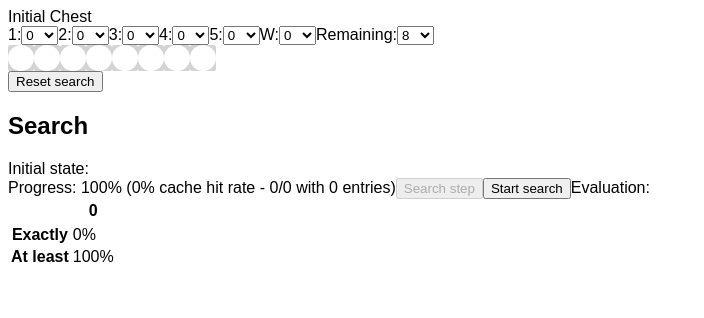
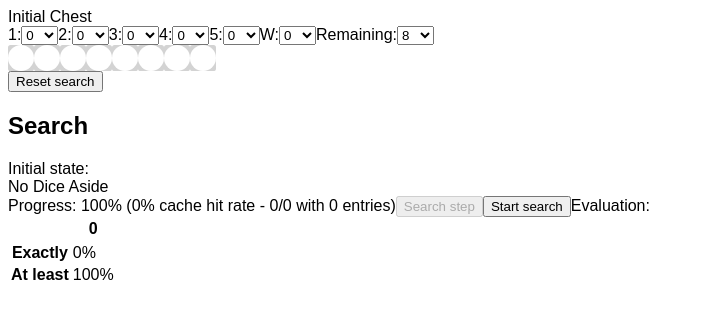
Before and after one commit to costas-basdekis/probable-worms, a React (Create React App) app: page / in a window 1280 px wide. Shown: the top 318 px of the page, without its empty margins (0-704 px from the left). Built offline with nearby package versions, Linux system fonts and the light colour scheme.

Commit message:
Display text for empy chest

```diff
--- a/src/App.tsx
+++ b/src/App.tsx
@@ -91,6 +91,9 @@ class RChest extends Component<RChestProps> {
         {_.range(remainingDice).map(index => (
           <Die key={index} face={""} tiny />
         ))}
+        {!chest.diceCount && !remainingDice ? (
+          "No Dice Aside"
+        ) : null}
       </div>
     );
   }
```
